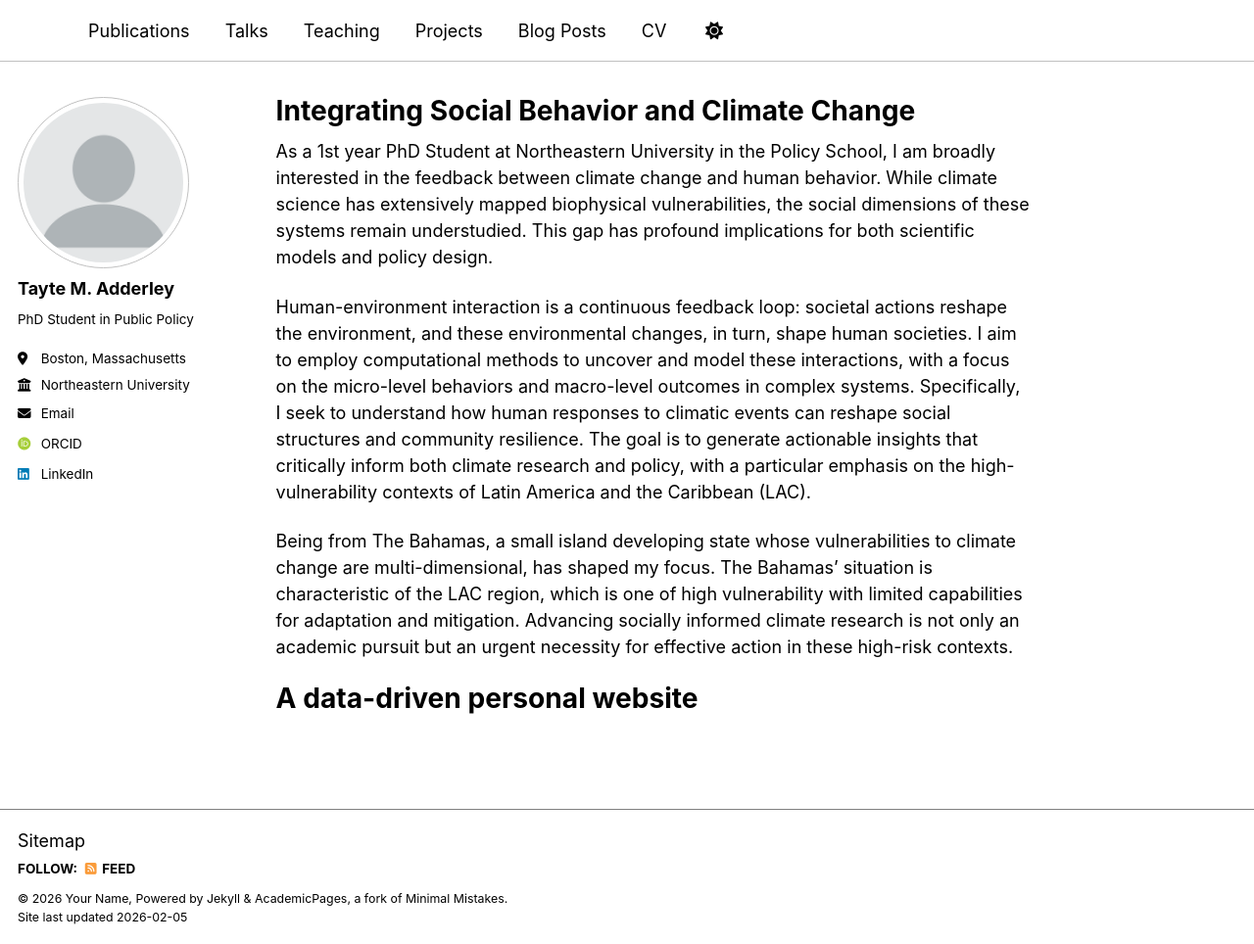
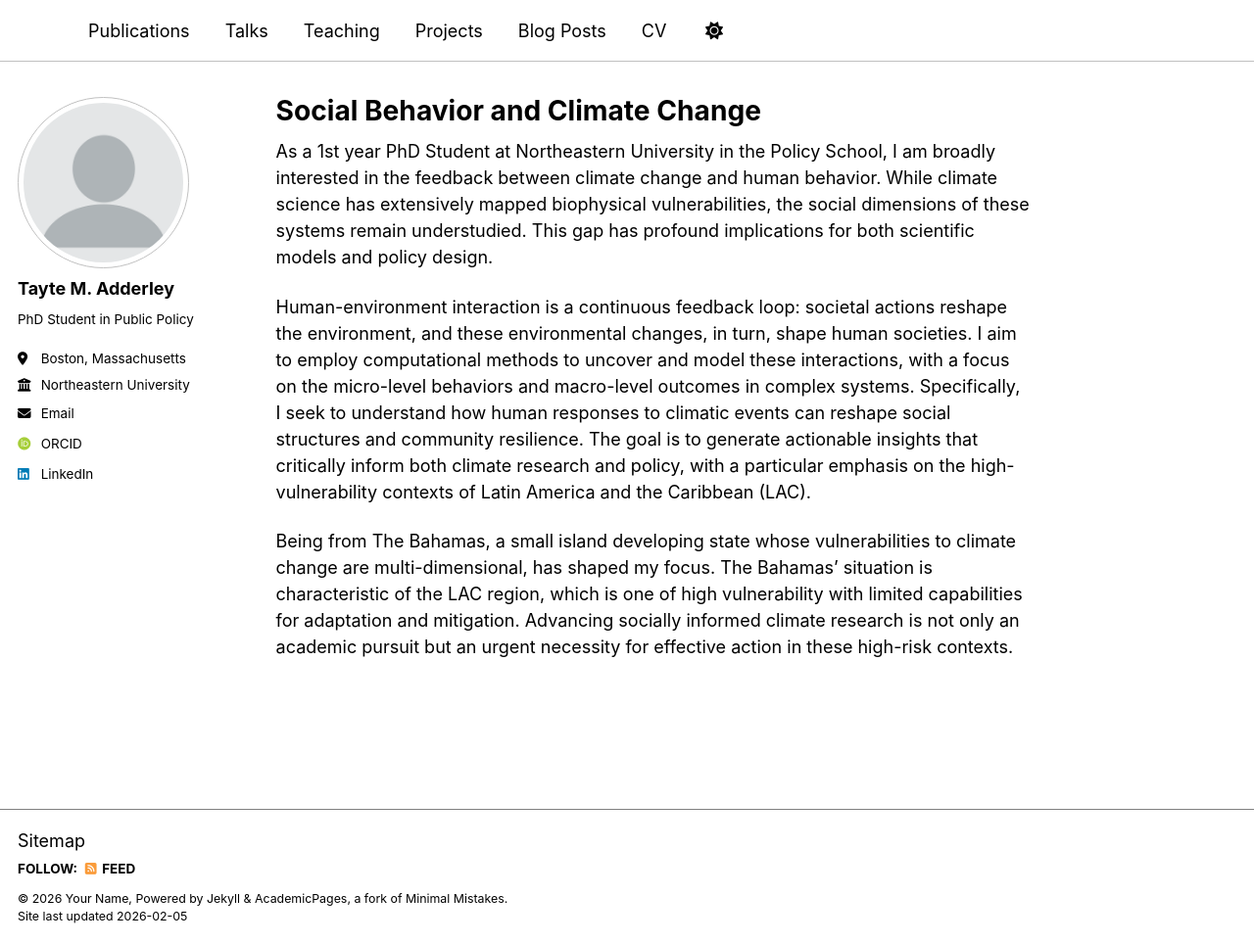
Before and after one commit to tayteadderley/tayteadderley.github.io, a Jekyll site: the page built from _pages/about.md, in a window 1280 px wide and 964 px high. Shown: the whole window at 98% size. Built offline with Jekyll 4.4.1, drawn with Linux system fonts in a browser that asks for light colours; some web fonts are replaced; a script bundle is joined from its source files by our own code; library files that are not in the unit come from our copies.

Commit message:
Update about.md

```diff
--- a/_pages/about.md
+++ b/_pages/about.md
@@ -1,6 +1,6 @@
 ---
 permalink: /
-title: "Integrating Social Behavior and Climate Change"
+title: "Social Behavior and Climate Change"
 author_profile: true
 redirect_from:
   - /about/
@@ -11,7 +11,3 @@ As a 1st year PhD Student at Northeastern University in the Policy School, I am
 Human-environment interaction is a continuous feedback loop: societal actions reshape the environment, and these environmental changes, in turn, shape human societies. I aim to employ computational methods to uncover and model these interactions, with a focus on the micro-level behaviors and macro-level outcomes in complex systems. Specifically, I seek to understand how human responses to climatic events can reshape social structures and community resilience. The goal is to generate actionable insights that critically inform both climate research and policy, with a particular emphasis on the high-vulnerability contexts of Latin America and the Caribbean (LAC).
 
 Being from The Bahamas, a small island developing state whose vulnerabilities to climate change are multi-dimensional, has shaped my focus. The Bahamas’ situation is characteristic of the LAC region, which is one of high vulnerability with limited capabilities for adaptation and mitigation. Advancing socially informed climate research is not only an academic pursuit but an urgent necessity for effective action in these high-risk contexts.
-
-
-A data-driven personal website
-======
```
